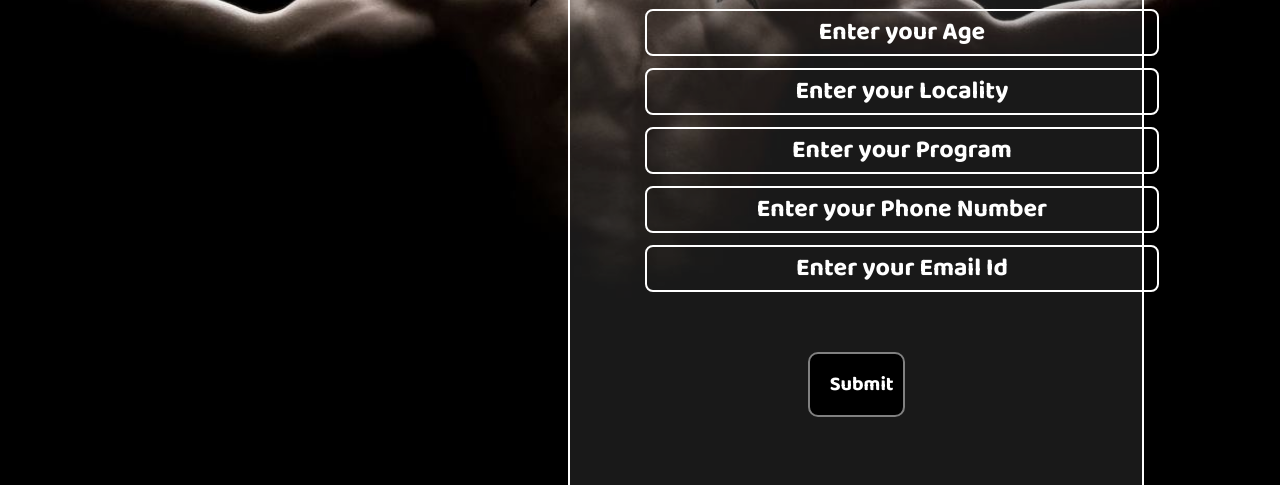
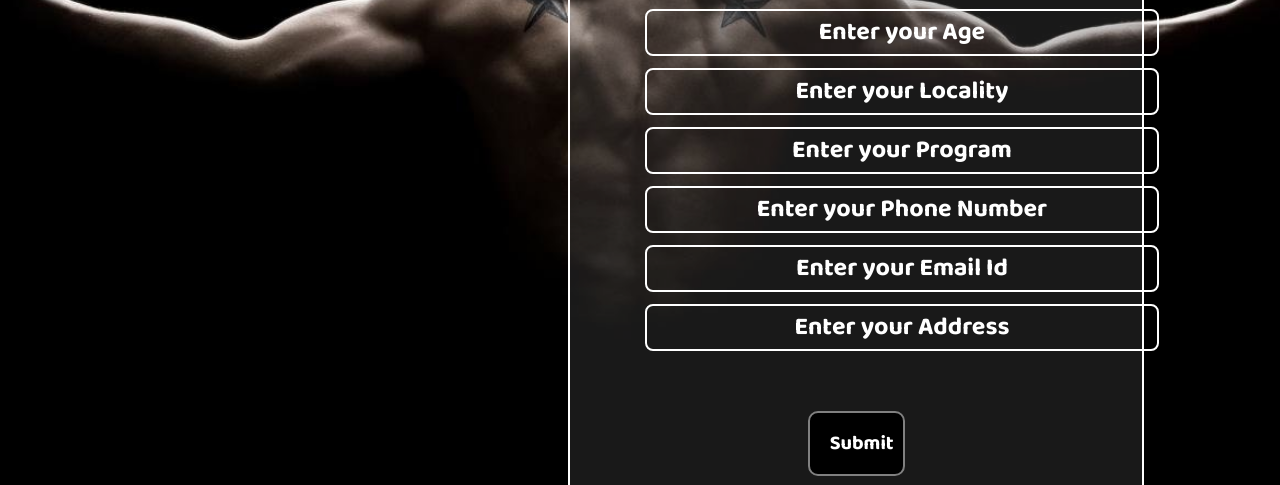
Before and after one commit to mananaggarwal2001/BasicGymWebstie, a plain HTML site: page index.html in a window 1280 px wide. Shown: the part 465-950 px from the top of the page. Drawn offline with Linux system fonts and the light colour scheme.

Commit message:
Added the Address Coloumn in tthe form

```diff
--- a/index.html
+++ b/index.html
@@ -59,6 +59,9 @@
             <div class="form-group">
                 <input type="text" placeholder="Enter your Email Id">
             </div>
+            <div class="form-group">
+                <input type="text" placeholder="Enter your Address">
+            </div>
             <button class="btn" id="submitButton">Submit</button>
         </form>
     </div>
```
